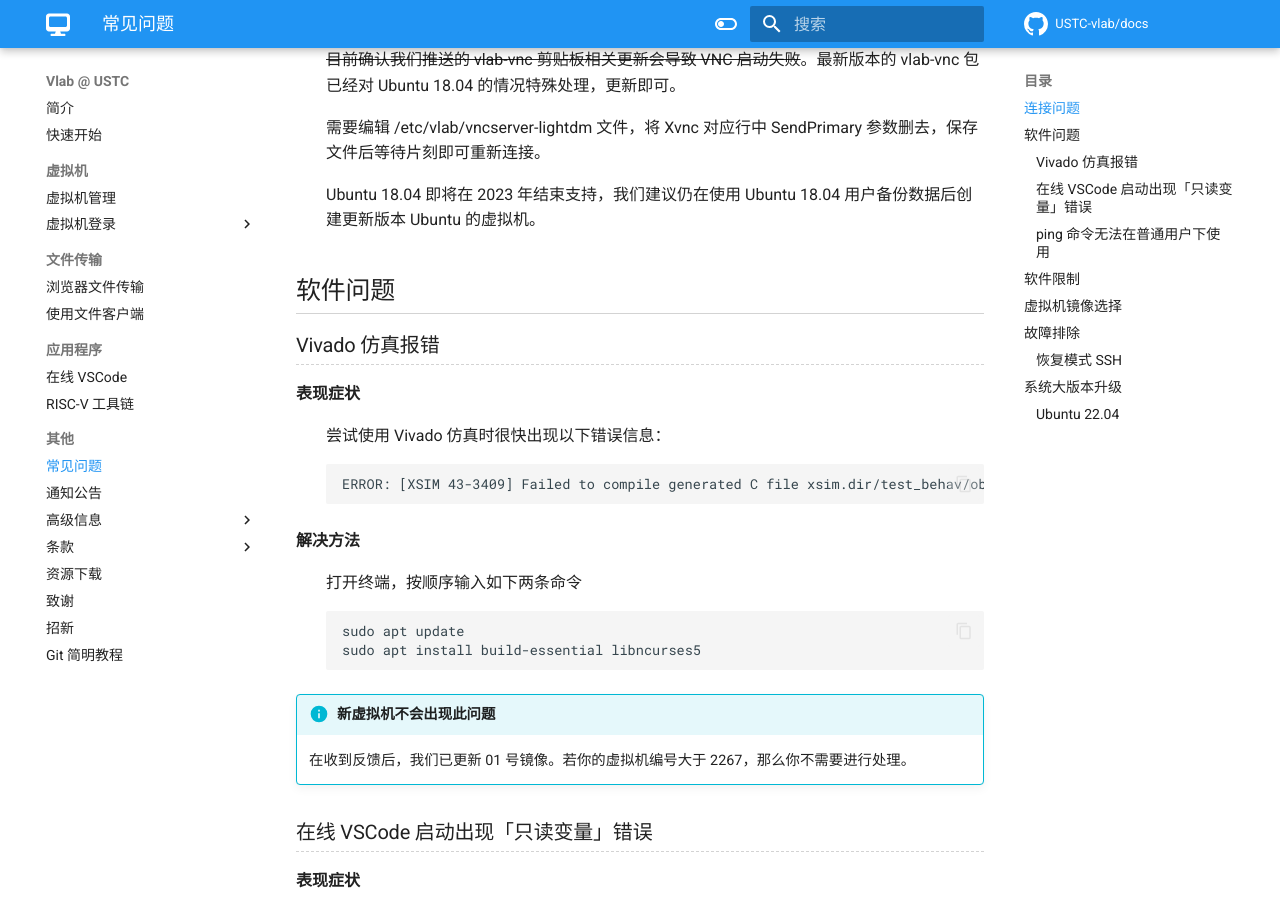
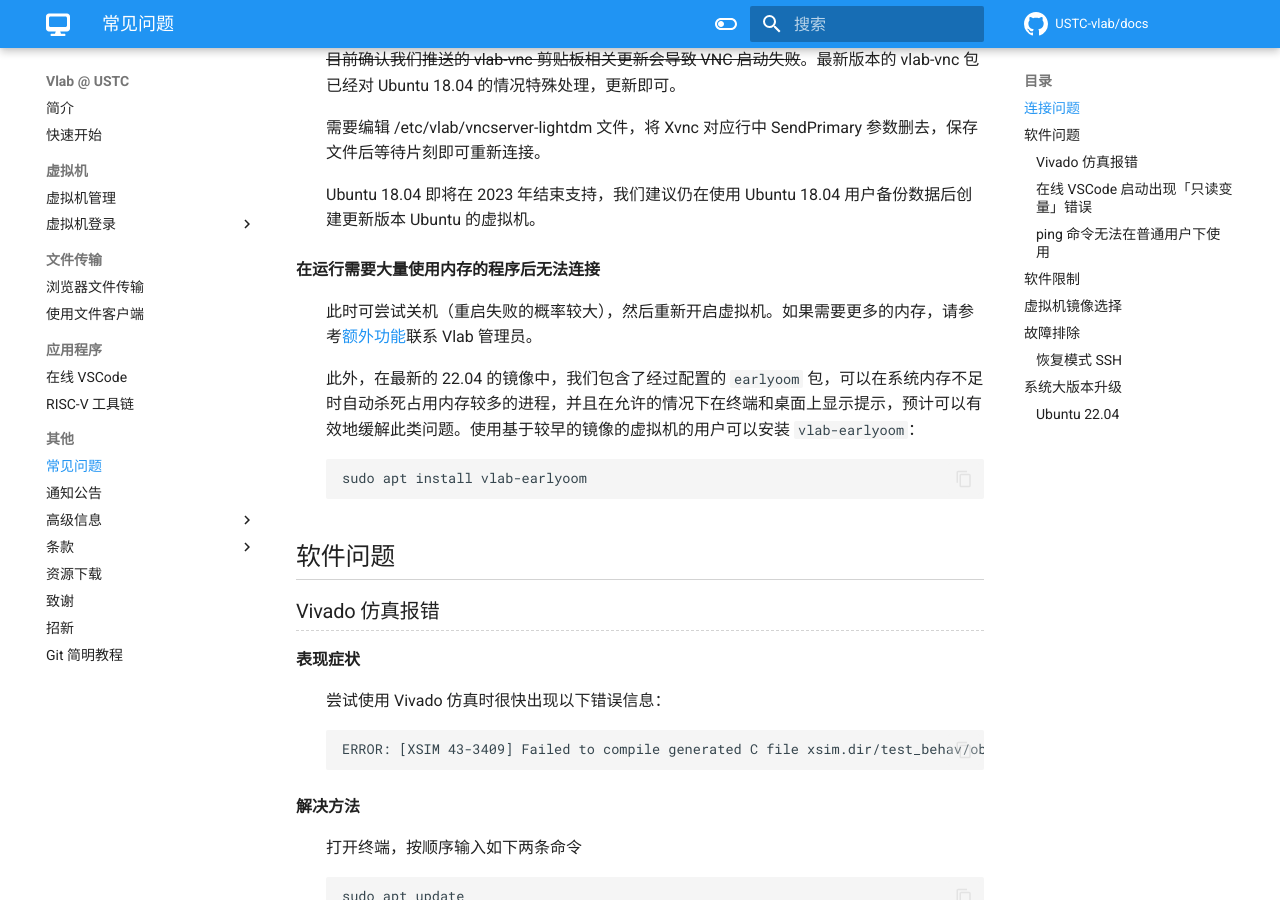
Before and after one commit to USTC-vlab/docs, an MkDocs documentation site: the page built from docs/faq.md, in a window 1280 px wide and 900 px high, scrolled down 1374 px. Built offline with MkDocs 1.6.1 and Material for MkDocs 9.7.7, drawn with Linux system fonts in a browser that asks for light colours; comment, search, counter and statistics services are not loaded.

Commit message:
Add faq about vlab-earlyoom

````diff
--- a/docs/faq.md
+++ b/docs/faq.md
@@ -55,6 +55,16 @@ Ubuntu 18.04 更新软件包后无法连接桌面
     需要编辑 /etc/vlab/vncserver-lightdm 文件，将 Xvnc 对应行中 SendPrimary 参数删去，保存文件后等待片刻即可重新连接。
 
     Ubuntu 18.04 即将在 2023 年结束支持，我们建议仍在使用 Ubuntu 18.04 用户备份数据后创建更新版本 Ubuntu 的虚拟机。
+
+在运行需要大量使用内存的程序后无法连接
+
+:   此时可尝试关机（重启失败的概率较大），然后重新开启虚拟机。如果需要更多的内存，请参考[额外功能](advanced/resources.md)联系 Vlab 管理员。
+
+    此外，在最新的 22.04 的镜像中，我们包含了经过配置的 `earlyoom` 包，可以在系统内存不足时自动杀死占用内存较多的进程，并且在允许的情况下在终端和桌面上显示提示，预计可以有效地缓解此类问题。使用基于较早的镜像的虚拟机的用户可以安装 `vlab-earlyoom`：
+
+    ```sh
+    sudo apt install vlab-earlyoom
+    ```
 
 ## 软件问题 {#software}
 
````
